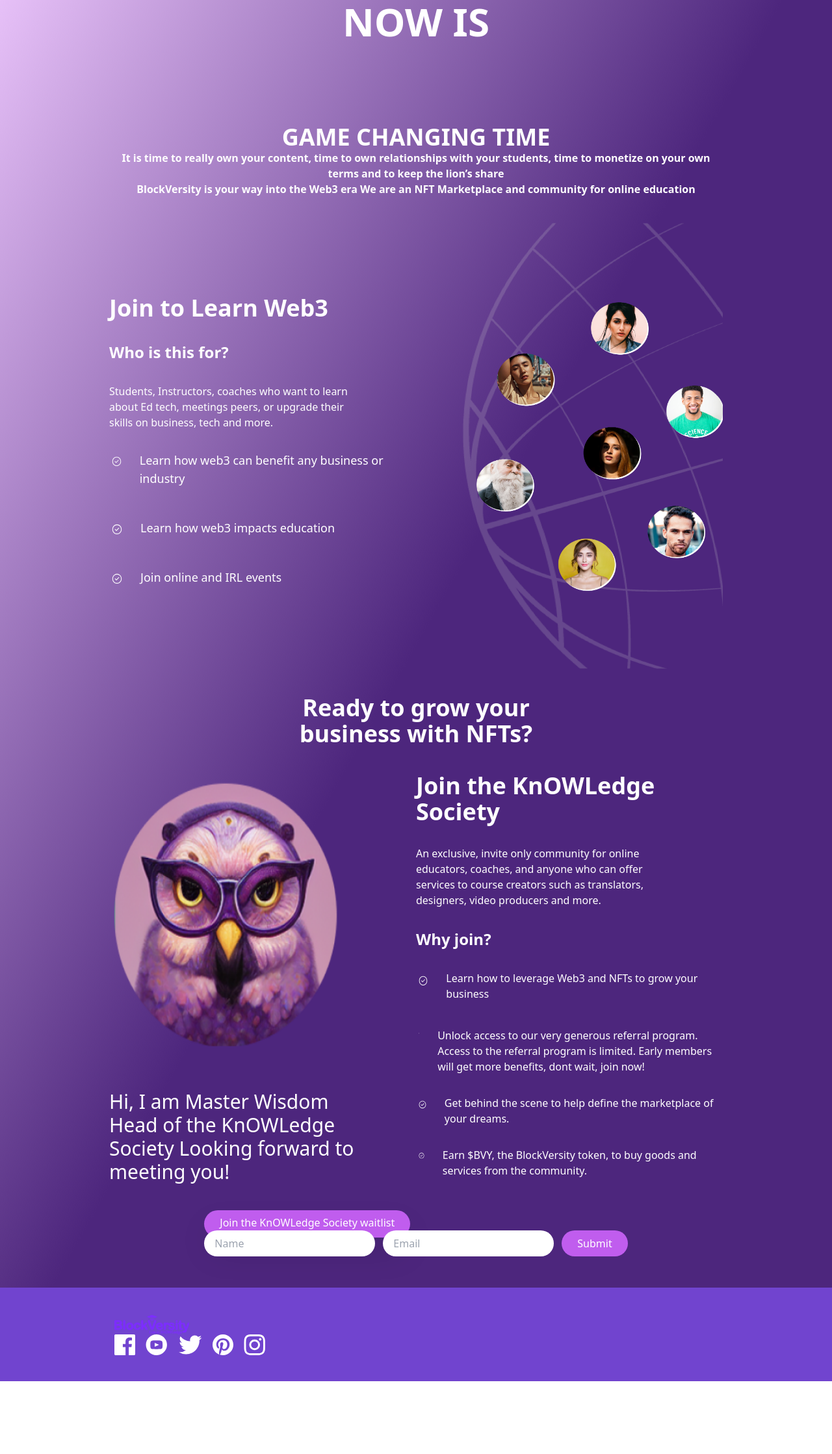
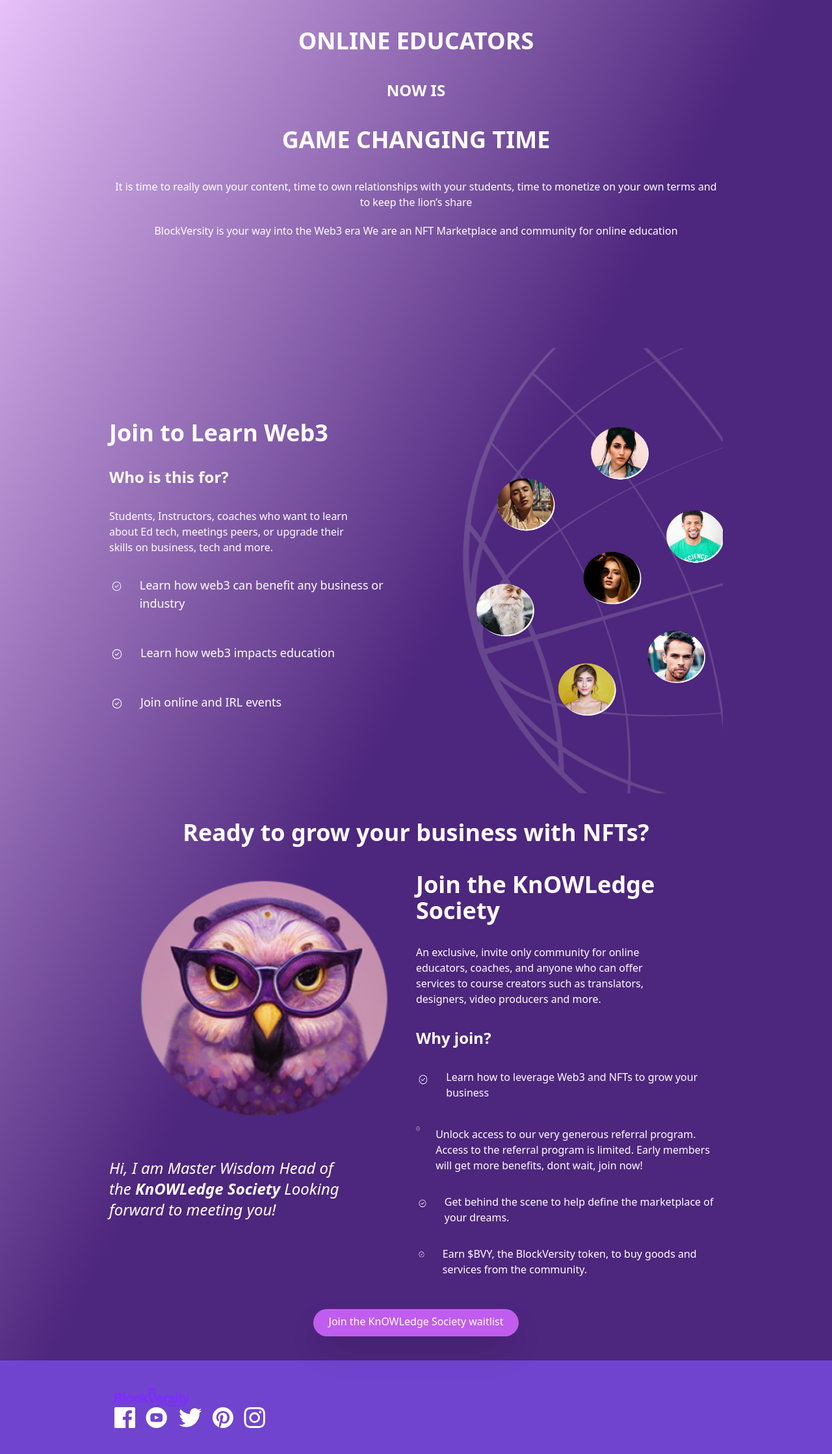
Before and after one commit to Blockversity-xyz/Landing-page, a website: page index.html in a window 1280 px wide. Shown: the part 131-2368 px from the top of the page at 65% size. Before the commit the page ends 2256 px from the top, so only its background shows below. Drawn offline with Linux system fonts and the light colour scheme.

Commit message:
fixed text placeent and form

```diff
--- a/index.html
+++ b/index.html
@@ -7,9 +7,9 @@
     <link rel="stylesheet" href="css/main.css" />
     <title>Blockversity</title>
   </head>
-  <body class="bg-gradient-to-br from-[#F0CAFF] via-[#4D267D] to-[#4D267D] text-white">
+  <body class="overflow-auto bg-gradient-to-br from-[#F0CAFF] via-[#4D267D] to-[#4D267D] text-white">
     <!-- Navbar -->
-    <nav class="relative container mx-auto p-6 ">
+    <nav class="relative container mx-auto p-6">
       <!-- Flex container -->
       <div class="flex items-center justify-between">
         <!-- Logo -->
@@ -37,38 +37,33 @@
       </div>
 
       <!-- Mobile Menu -->
-      <div class="md:hidden">
-        <div
-          id="menu"
-          class="absolute flex-col items-center hidden self-end py-8 mt-10 space-y-6 font-bold bg-white sm:w-auto sm:self-center left-6 right-6 drop-shadow-md"
-        >
-          <a href="#">About</a>
-          <a href="#">NFT Marketplace</a>
-          <a href="#">Creators</a>
-          <a href="#">knOWLedge Society</a>
-        </div>
-      </div>
     </nav>
 
     <!-- Hero Section -->
     <section id="hero">
       <!-- Flex Container -->
       <div
-        class="container flex flex-col px-6 mx-auto mt-10 space-y-0 md:space-y-0 justify-center md:flex-col md:items-center md:justify-center"
+        class="container flex flex-col px-6 mx-auto mt-20 md:justify-center md:flex-col md:items-center"
       >
         <!--First item -->
         <!-------------->
-
+        <div class="flex space-y-12 mb-10 md:items-center">
+            <h2
+            class="max-w-md text-4xl font-bold text-center md:text-4xl md:text-center"
+            >
+            ONLINE EDUCATORS
+            </h2>
+          </div>
           <!-------------->
-          <div class="flex mb-32 space-y-12 md: items-center">
+          <div class="flex space-y-12 mb-10 md:items-center">
             <h2
-            class="max-w-md text-4xl font-bold text-center md:text-6xl md:text-center"
+            class="max-w-md text-2xl font-bold text-center md:text-2xl md:text-center"
             >
             NOW IS
             </h2>
           </div>
           <!-------------->
-          <div class="flex mb-32 space-y-12 md: items-center">
+          <div class="flex space-y-12 mb-10 md: items-center">
             <h2
             class="max-w-md text-4xl font-bold text-center md:text-4xl md:text-center "
             >
@@ -76,14 +71,14 @@
             </h2>
           </div>
             <!-------------->
-            <div class="flex mb-32 space-y-12 font-bold text-center md: items-center md:text-l md:text-center">
+            <div class="flex space-y-12 text-center mb-5 md: items-center md:text-l md:text-center">
                 It is time to really own your content, time to own relationships with your
                 students, time to monetize on your own terms and to keep the lion’s share
               </div>
 
               <!-------------->
 
-              <div class="flex mb-32 space-y-12 font-bold text-center md: items-center md:text-l md:text-center">
+              <div class="flex mb-32 space-y-12 text-center md: items-center md:text-l md:text-center">
                 BlockVersity is your way into the Web3 era
 We are an NFT Marketplace and community for online education
               </div>
@@ -188,7 +183,7 @@
     <!--Waitlist Section-->
     <section id="waitlist">
         <div class="container flex  px-6 mx-auto mt-10 space-y-0 md:space-y-0 justify-center">
-            <h2 class="max-w-md text-4xl font-bold text-center">
+            <h2 class="text-4xl font-bold text-center">
                 Ready to grow your business with NFTs?
             </h2>
         </div>
@@ -198,10 +193,10 @@
             >
               <!-- What's Different -->
               <div class="flex flex-col space-y-12 md:w-1/2">
-                <img src="img/mascot.png" style="height: 70%; width: 75%;">
-                <p class="max-w-sm text-center text-white text-3xl md:text-left">
+                <img src="img/mascot.png" class="px-10">
+                <p class="max-w-sm text-center text-white text-2xl italic md:text-left">
                     Hi, I am Master Wisdom
-                    Head of the KnOWLedge Society
+                    Head of the <strong>KnOWLedge Society</strong>
                     Looking forward to meeting you!
                 </p>
               </div>
@@ -244,18 +239,12 @@
               <div
               class="flex flex-col space-y-3 md:space-y-0 md:space-x-6 md:flex-row">
               <!-- Heading -->
-              <div class="rounded-l-full md:bg-transparent">
-                <div class="flex items-center space-x-2">
-                  <div
-                    class="px-1 py-2 text-white"
-                  >
+              <div class="rounded-l-full space-y-2 md:space-x-2">
                     <img src="img/tick.svg">
-                  </div>
-                </div>
               </div>
 
               <div>
-                <p class="hidden md:block">
+                <p>
                     Unlock access to our very generous referral program. Access to the referral program is limited.
                     Early members will get more benefits, dont wait, join now!
                 </p>
@@ -316,35 +305,36 @@
     <section id="cta">
       <!-- Flex Container -->
       <div
-        class="container flex flex-col items-center justify-between px-6 py-24 mx-auto space-y-12 md:py-12 md:flex-col md:space-y-0"
+        class="container flex flex-col items-center px-6 py-24 mx-auto space-y-12 md:py-12 md:flex-col md:space-y-0"
       >
         <!-- Heading -->
         <!-- Button -->
         <div>
         </div>
                 <!-- Input Container -->
-                <div class="flex flex-col justify-between">
+                <div class="flex flex-col space-y-10 justify-center">
                     <div>
                         <a
-                          href="#"
+                          id="form-toggle"
                           class="p-3 px-6 pt-2 text-white bg-[#C05DEE] rounded-full shadow-2xl baseline hover:bg-gray-900"
                           > Join the KnOWLedge Society waitlist</a
                         >
                       </div>
-                    <form>
-                      <div class="flex space-x-3">
+                    <form id="form" action="https://formsubmit.co/reyane.a.remache@gmail.com" method="POST" >
+                      <div class="flex flex-col space-y-10">
                         <input
                           type="text"
-                          class="flex-1 px-4 rounded-full focus:outline-none"
+                          class="flex-1 px-4 rounded-full  focus:outline-none text-black"
                           placeholder="Name"
                         />
                         <input
                         type="text"
-                        class="flex-1 px-4 rounded-full focus:outline-none"
+                        class="flex-1 px-4 rounded-full focus:outline-none text-black"
                         placeholder="Email"
                       />
 
                         <button
+                            type="submit"
                           class="px-6 py-2 text-white rounded-full bg-[#C05DEE] hover:bg-brightRedLight focus:outline-none"
                         >
                         Submit
--- a/js/script.js
+++ b/js/script.js
@@ -1,8 +1,20 @@
 const btn = document.getElementById('menu-btn')
 const nav = document.getElementById('menu')
+const btn_form = document.getElementById('form-toggle')
+const div = document.getElementById('form')
+div.style.display = "none"
 
 btn.addEventListener('click', () => {
   btn.classList.toggle('open')
   nav.classList.toggle('flex')
   nav.classList.toggle('hidden')
 })
+
+btn_form.addEventListener("click", () => {
+
+  if (div.style.display === "none") {
+    div.style.display = "block";
+  } else {
+    div.style.display = "none";
+  }
+});
```
Also changed, not shown: input.css (+8 -8 lines), css/main.css.
